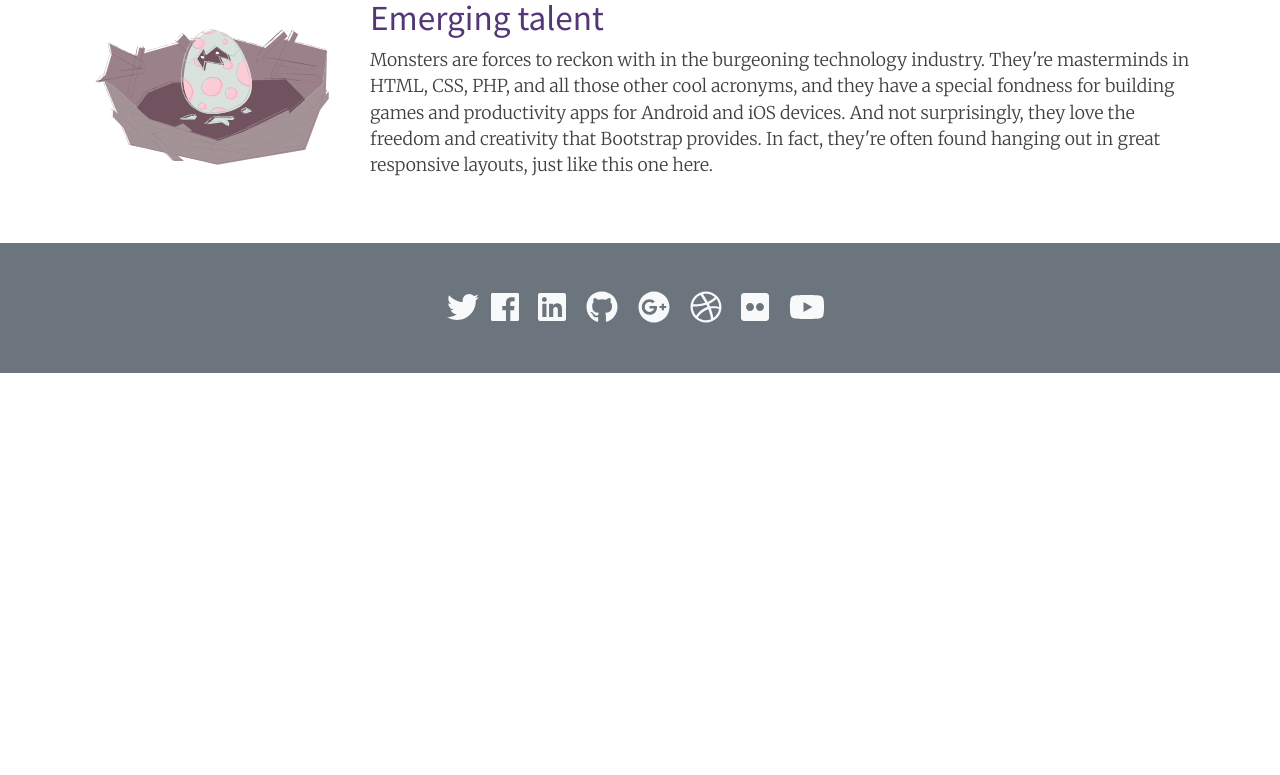
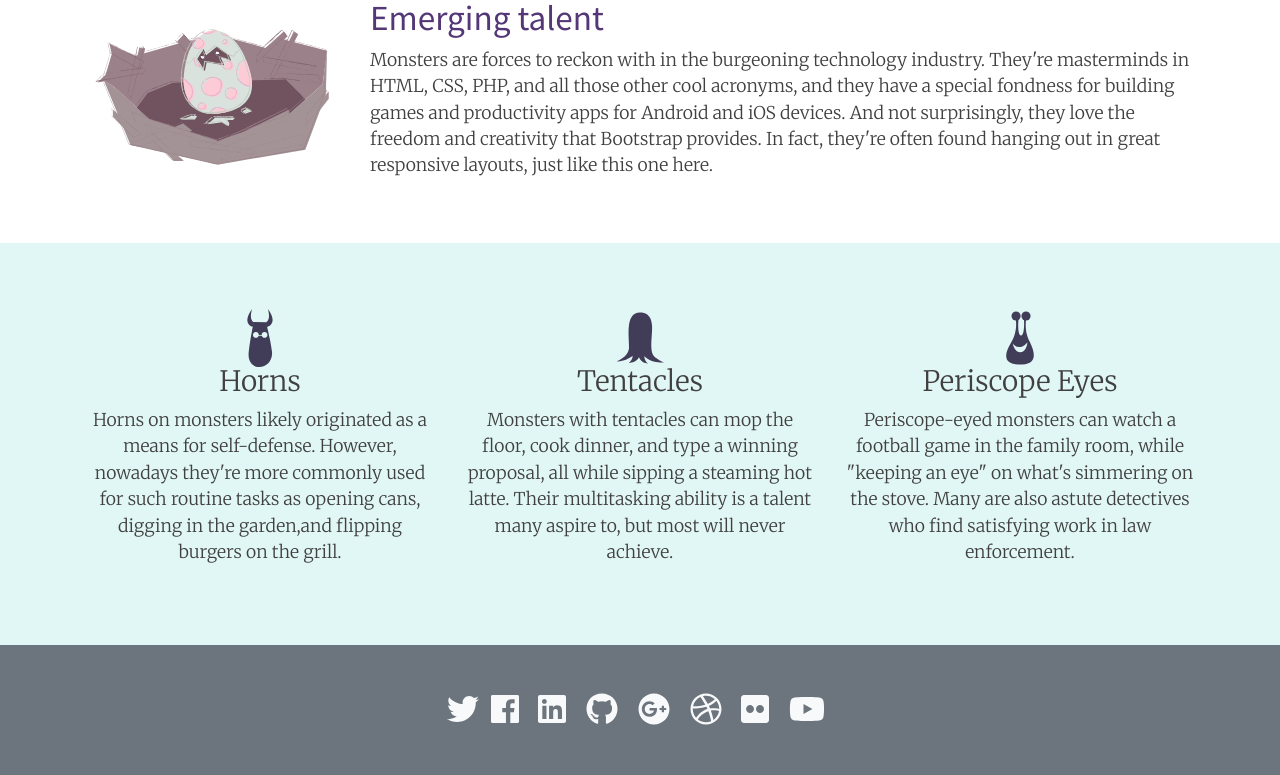
Before and after one commit to LinkedInLearning/bootstrap4-layouts-417642, a plain HTML site: page builds/index.html in a window 1280 px wide. Shown: the part 4389-5164 px from the top of the page. Before the commit the page ends 4762 px from the top, so only its background shows below. Drawn offline with Linux system fonts and the light colour scheme.

Commit message:
Finished state

```diff
--- a/builds/css/style.css
+++ b/builds/css/style.css
@@ -51,6 +51,17 @@
 
 .family-sans {
   font-family: var(--font-family-sans-serif);
+}
+
+.icon {
+  display: inline-block;
+  font-size: inherit;
+  overflow: visible;
+  vertical-align: -0.125em;
+  text-rendering: auto;
+  fill: gray !important;
+  width: 50px;
+  height: 50px;
 }
 
 body {
@@ -125,6 +136,14 @@ body {
   font-size: 2.2em;
 }
 
+#page-iconcolumns {
+  background: var(--light-blue);
+}
+
+.layout-iconcolumns .layout-icon {
+  padding-bottom: 2.4em;
+}
+
 .layout-social .layout-icon {
   font-size: 2em;
 }
--- a/builds/index.html
+++ b/builds/index.html
@@ -326,6 +326,42 @@
 
   </article>
 
+  <article id="page-iconcolumns" class="page-section">
+
+    <div class="layout-iconcolumns container py-5">
+      <div class="row text-center">
+
+        <section class="col-md-4 my-3">
+          <div class="icon">
+            <img class="layout-icon" src="images/icon01.svg" alt="Icon 01">
+          </div>
+          <h3 class="layout-title">Horns</h3>
+          <p class="layout-text">Horns on monsters likely originated as a means for self-defense. However, nowadays they're more commonly used for
+            such routine tasks as opening cans, digging in the garden,and flipping burgers on the grill.</p>
+        </section>
+
+        <section class="col-md-4 my-3">
+          <div class="icon">
+            <img class="layout-icon" src="images/icon02.svg" alt="Icon 02">
+          </div>
+          <h3 class="layout-title">Tentacles</h3>
+          <p class="layout-text">Monsters with tentacles can mop the floor, cook dinner, and type a winning proposal, all while sipping a steaming
+            hot latte. Their multitasking ability is a talent many aspire to, but most will never achieve.</p>
+        </section>
+
+        <section class="col-md-4 my-3">
+          <div class="icon">
+            <img class="layout-icon" src="images/icon03.svg" alt="Icon 03">
+          </div>
+          <h3 class="layout-title">Periscope Eyes</h3>
+          <p class="layout-text">Periscope-eyed monsters can watch a football game in the family room, while "keeping an eye" on what's simmering
+            on the stove. Many are also astute detectives who find satisfying work in law enforcement.</p>
+        </section>
+
+      </div>
+    </div>
+
+  </article>
 
   <footer class="site-footer bg-secondary text-light d-flex justify-content-center">
 
```
